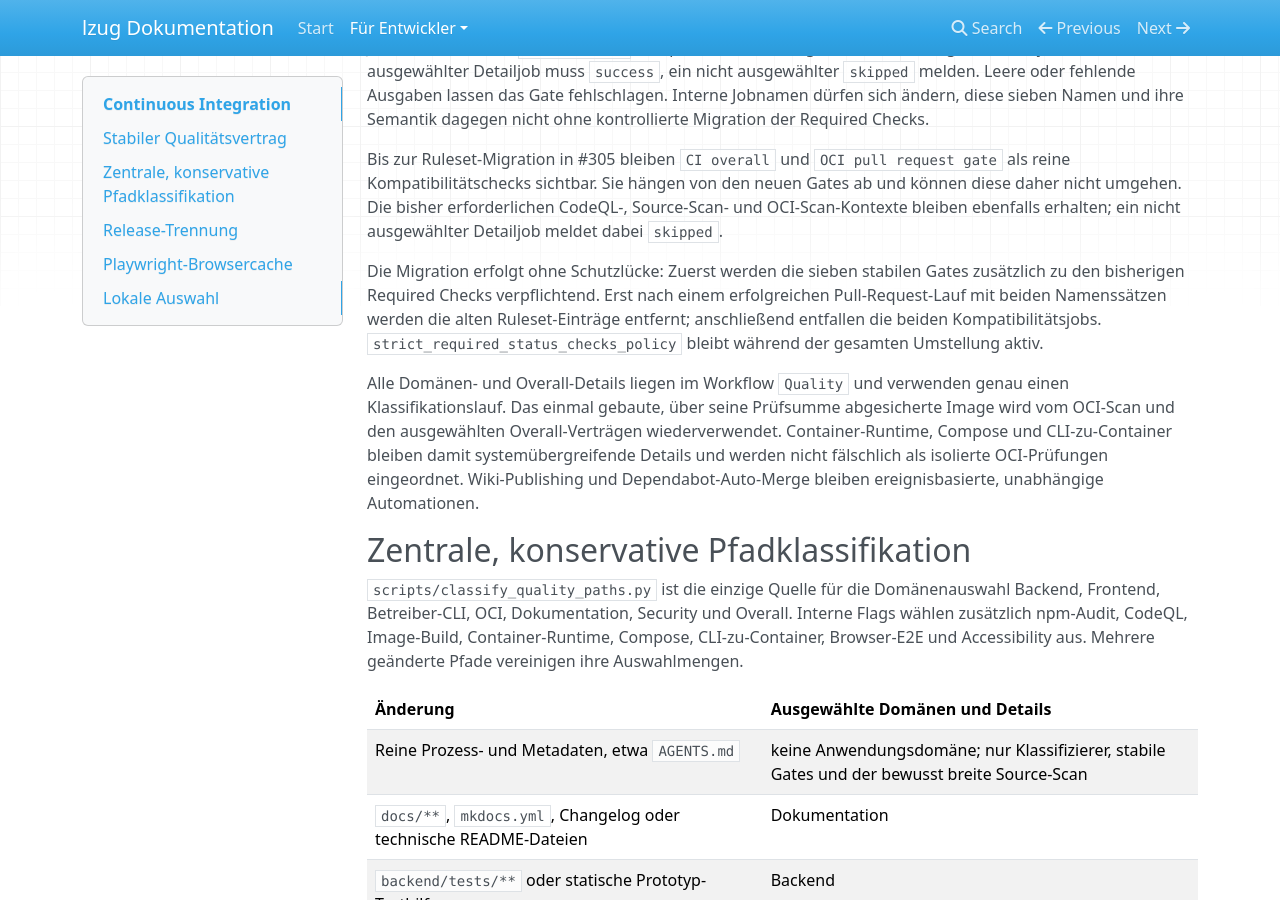
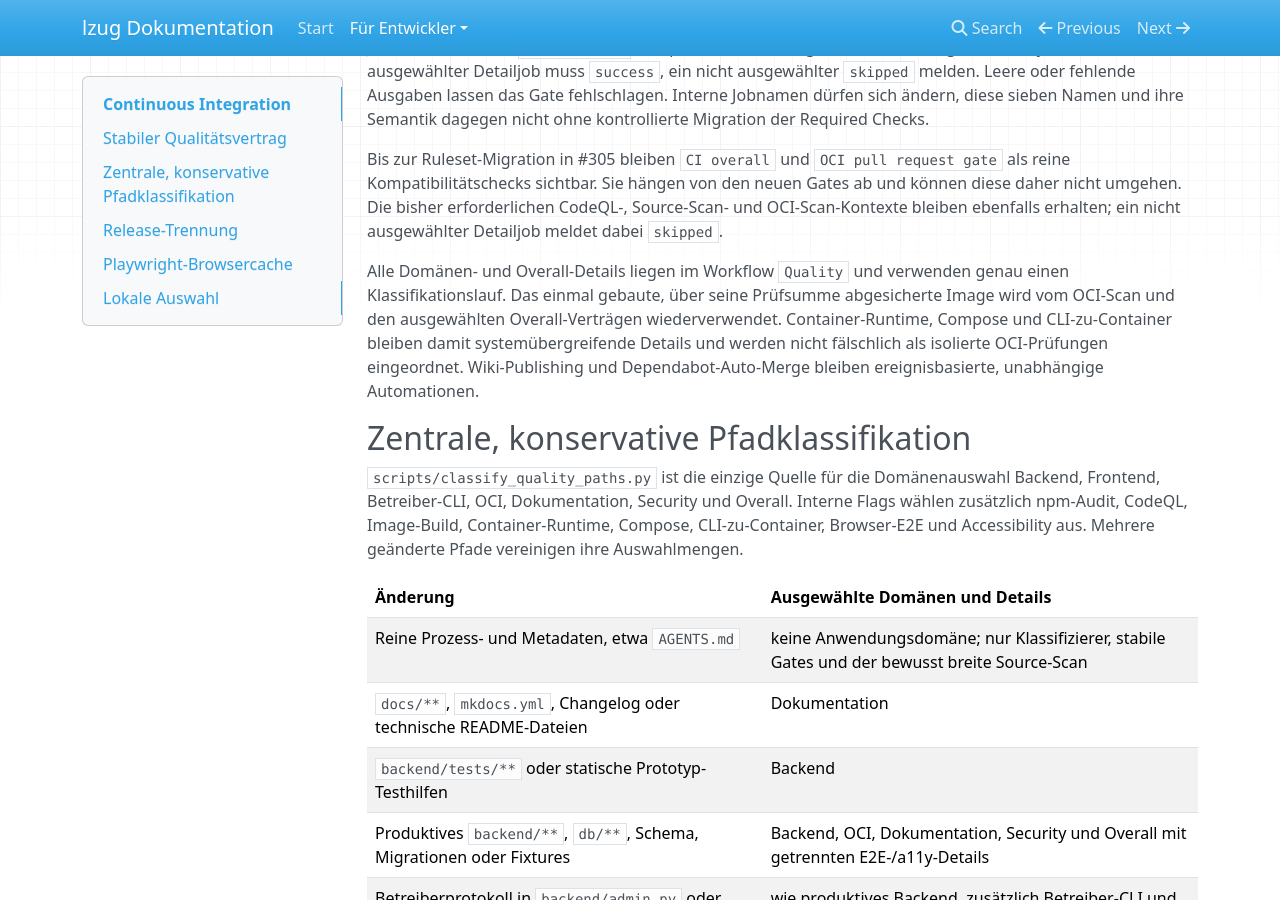
Before and after one commit to lxndrp/lzug, an MkDocs documentation site: the page built from docs/developers/continuous-integration.md, in a window 1280 px wide and 900 px high, scrolled down 722 px. Built offline with MkDocs 1.6.1, drawn with Linux system fonts in a browser that asks for light colours; nearby versions of some CDN libraries.

```diff
--- a/docs/developers/continuous-integration.md
+++ b/docs/developers/continuous-integration.md
@@ -27,13 +27,6 @@
 von den neuen Gates ab und können diese daher nicht umgehen. Die bisher
 erforderlichen CodeQL-, Source-Scan- und OCI-Scan-Kontexte bleiben ebenfalls
 erhalten; ein nicht ausgewählter Detailjob meldet dabei `skipped`.
-
-Die Migration erfolgt ohne Schutzlücke: Zuerst werden die sieben stabilen
-Gates zusätzlich zu den bisherigen Required Checks verpflichtend. Erst nach
-einem erfolgreichen Pull-Request-Lauf mit beiden Namenssätzen werden die alten
-Ruleset-Einträge entfernt; anschließend entfallen die beiden
-Kompatibilitätsjobs. `strict_required_status_checks_policy` bleibt während der
-gesamten Umstellung aktiv.
 
 Alle Domänen- und Overall-Details liegen im Workflow `Quality` und verwenden
 genau einen Klassifikationslauf. Das einmal gebaute, über seine Prüfsumme
```
Also changed, not shown: 1 other file.
